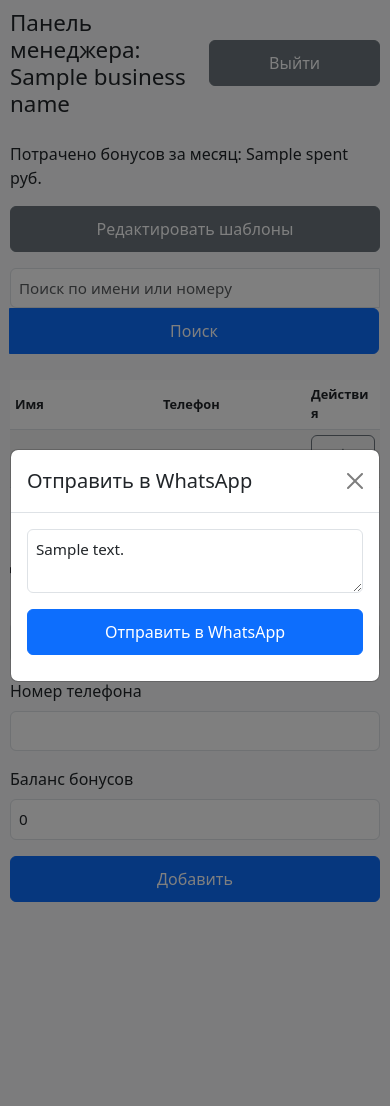
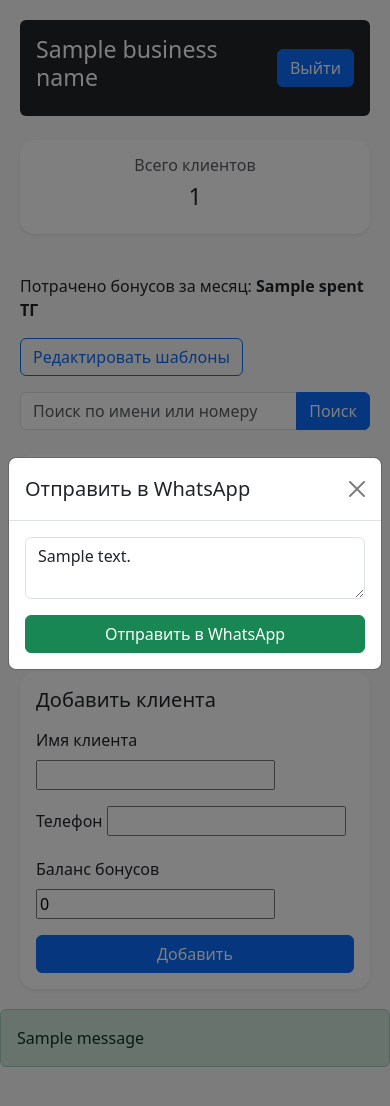
Before and after one commit to asaddd404/bonus_manager, a Django app: template core/templates/core/dashboard.html in a window 390 px wide. Shown: the top 1106 px of the page. Run offline with Django 4.2, Linux system fonts and the light colour scheme; tables that the repository leaves empty hold one stand-in row (values such as "Sample post"); the template is opened without the code that fills it: values that come from a table or form of the project are taken from there, most other values are stand-ins (such as "Sample title", 1, 10 or a date in 2020); one stand-in notice (Sample message) is shown.

Commit message:
last version 1.02.

```diff
--- a/core/templates/core/dashboard.html
+++ b/core/templates/core/dashboard.html
@@ -9,126 +9,57 @@
   <style>
     body {
       background-color: #f8f9fa;
-      overflow-x: hidden;
     }
     .dashboard-container {
-      padding: 15px;
-      max-width: 100%;
+      padding: 20px;
     }
-    .table-responsive {
-      margin-bottom: 20px;
-      overflow-x: auto;
+    .card {
+      border-radius: 15px;
     }
-    .table {
-      width: 100%;
-      table-layout: fixed;
-    }
-    .table th, .table td {
-      word-wrap: break-word;
-      overflow-wrap: break-word;
-      white-space: normal;
+    .table td, .table th {
       vertical-align: middle;
     }
-    .table th:nth-child(1), .table td:nth-child(1) { /* Имя */
-      width: 30%;
+    .badge {
+      font-size: 0.9rem;
+      padding: 0.5em 0.8em;
     }
-    .table th:nth-child(2), .table td:nth-child(2) { /* Телефон */
-      width: 30%;
-    }
-    .table th:nth-child(3), .table td:nth-child(3) { /* Действия */
-      width: 40%;
-    }
-    .action-btn {
-      padding: 6px 10px;
-      font-size: 0.85rem;
-    }
-    .dropdown-menu {
-      min-width: 120px;
-    }
-    .dropdown-item {
-      font-size: 0.85rem;
-      padding: 6px 10px;
-    }
-    @media (max-width: 768px) {
-      h2 {
-        font-size: 1.4rem;
-      }
-      .btn {
-        width: 100%;
-        margin-bottom: 10px;
-        padding: 10px;
-        font-size: 1rem;
-      }
-      .action-btn {
-        font-size: 0.8rem;
-        padding: 8px;
-      }
-      .form-control, .form-select {
-        font-size: 0.95rem;
-        padding: 8px;
-      }
-      .modal-dialog {
-        margin: 10px;
-        max-width: 95%;
-      }
-      .table th, .table td {
-        padding: 6px;
-        font-size: 0.85rem;
-      }
-      .action-buttons {
-        display: none !important;
-      }
-      .action-dropdown {
-        display: block;
-      }
-      .table th:nth-child(1), .table td:nth-child(1) { /* Имя */
-        width: 35%;
-      }
-      .table th:nth-child(2), .table td:nth-child(2) { /* Телефон */
-        width: 35%;
-      }
-      .table th:nth-child(3), .table td:nth-child(3) { /* Действия */
-        width: 30%;
-      }
-    }
-    @media (min-width: 769px) {
-      .action-dropdown {
-        display: none !important;
-      }
-      .action-buttons {
-        display: flex !important;
-      }
-    }
-    @media (max-width: 576px) {
-      .dashboard-container {
-        padding: 10px;
-      }
-      .table th, .table td {
-        padding: 5px;
-        font-size: 0.8rem;
-      }
-      .table th:nth-child(1), .table td:nth-child(1) { /* Имя */
-        width: 40%;
-      }
-      .table th:nth-child(2), .table td:nth-child(2) { /* Телефон */
-        width: 40%;
-      }
-      .table th:nth-child(3), .table td:nth-child(3) { /* Действия */
-        width: 20%;
-      }
+    .btn-sm {
+      border-radius: 8px;
     }
   </style>
 </head>
 <body>
-  <div class="container dashboard-container">
-    <div class="d-flex justify-content-between align-items-center mb-3">
-      <h2>Панель менеджера: {{ business_name }}</h2>
-      <a href="{% url 'logout' %}" class="btn btn-secondary">Выйти</a>
+  <div class="container  dashboard-container ">
+    <div class="d-flex justify-content-between align-items-center mb-4 bg-dark p-3 rounded text-white">
+      <h3> {{ business_name }}</h3>
+       <form method="post" action="{% url 'logout' %}">
+  {% csrf_token %}
+  <button type="submit" class="btn btn-primary">Выйти</button>
+        </form>
+
+
     </div>
-    <p class="mb-3">Потрачено бонусов за месяц: {{ spent }} руб.</p>
-    <button type="button" class="btn btn-secondary mb-3" data-bs-toggle="modal" data-bs-target="#templateModal">Редактировать шаблоны</button>
 
-    <form method="get" class="mb-3">
+    <!-- Статистика -->
+    <div class="row mb-4">
+      <div class="col-12 col-md-6 mb-3">
+        <div class="card shadow-sm border-0">
+          <div class="card-body text-center">
+            <h6 class="text-muted">Всего клиентов</h6>
+            <h3>{{ clients.count }}</h3>
+          </div>
+        </div>
+      </div>
+
+    </div>
+
+    <p class="mb-3">Потрачено бонусов за месяц: <strong>{{ spent }} ТГ</strong></p>
+    <button type="button" class="btn btn-outline-primary mb-3" data-bs-toggle="modal" data-bs-target="#templateModal">
+      Редактировать шаблоны
+    </button>
+
+    <!-- Поиск -->
+    <form method="get" class="mb-4">
       <div class="input-group">
         <input type="text" class="form-control" name="search" value="{{ search_query }}" placeholder="Поиск по имени или номеру">
         <button class="btn btn-primary" type="submit">Поиск</button>
@@ -136,101 +67,98 @@
     </form>
 
     <div class="row">
+      <!-- Таблица клиентов -->
       <div class="col-12 col-md-8 mb-4">
+        <div class="card shadow-sm border-0">
+          <div class="card-body">
+            <h5 class="card-title mb-3">Список клиентов</h5>
             <div class="table-responsive">
-          <table class="table table-striped">
-            <thead>
+              <table class="table table-hover align-middle">
+                <thead class="table-dark">
                   <tr>
                     <th>Имя</th>
                     <th>Телефон</th>
+                    <th>Баланс</th>
                     <th>Действия</th>
                   </tr>
                 </thead>
                 <tbody>
                   {% for client in clients %}
                   <tr>
-                <td>{{ client.name }}</td>
+                    <td><strong>{{ client.name }}</strong></td>
                     <td>{{ client.phone }}</td>
                     <td>
-                  <!-- Кнопки для десктопа -->
-                  <div class="action-buttons d-flex flex-column flex-md-row gap-2">
-                    <button type="button" class="btn btn-primary action-btn" data-bs-toggle="modal" data-bs-target="#historyModal" onclick="loadHistory({{ client.id }})">История</button>
-                    <button type="button" class="btn btn-primary action-btn" data-bs-toggle="modal" data-bs-target="#bonusModal" data-client-id="{{ client.id }}">Бонус</button>
+                      {% if client.balance > 0 %}
+                        <span class="badge bg-success">{{ client.balance }} ТГ</span>
+                      {% elif client.balance == 0 %}
+                        <span class="badge bg-secondary">0 ТГ</span>
+                      {% else %}
+                        <span class="badge bg-danger">{{ client.balance }} ТГ</span>
+                      {% endif %}
+                    </td>
+                    <td>
+                      <div class="btn-group">
+                        <button type="button" class="btn btn-sm btn-outline-primary" data-bs-toggle="modal" data-bs-target="#historyModal" onclick="loadHistory({{ client.id }})">История</button>
+                        <button type="button" class="btn btn-sm btn-outline-success" data-bs-toggle="modal" data-bs-target="#bonusModal" data-client-id="{{ client.id }}">Бонус</button>
                         <form method="post" class="d-inline">
                           {% csrf_token %}
                           <input type="hidden" name="client_id" value="{{ client.id }}">
-                      <button type="submit" name="reset_balance" class="btn btn-danger action-btn" onclick="return confirm('Вы уверены?')">Обнулить</button>
+                          <button type="submit" name="reset_balance" class="btn btn-sm btn-outline-warning" onclick="return confirm('Вы уверены?')">Обнулить</button>
                         </form>
                         <form method="post" class="d-inline">
                           {% csrf_token %}
                           <input type="hidden" name="client_id" value="{{ client.id }}">
-                      <button type="submit" name="delete_client" class="btn btn-danger action-btn" onclick="return confirm('Вы уверены?')">Удалить</button>
+                          <button type="submit" name="delete_client" class="btn btn-sm btn-outline-danger" onclick="return confirm('Удалить клиента?')">Удалить</button>
                         </form>
-                  </div>
-                  <!-- Выпадающее меню для мобильных и планшетов -->
-                  <div class="action-dropdown dropdown">
-                    <button class="btn btn-outline-secondary action-btn" type="button" data-bs-toggle="dropdown" aria-expanded="false">
-                      <span>⋮</span>
-                    </button>
-                    <ul class="dropdown-menu">
-                      <li><a class="dropdown-item" href="#" data-bs-toggle="modal" data-bs-target="#historyModal" onclick="loadHistory({{ client.id }})">История</a></li>
-                      <li><a class="dropdown-item" href="#" data-bs-toggle="modal" data-bs-target="#bonusModal" data-client-id="{{ client.id }}">Бонус</a></li>
-                      <li>
-                        <form method="post" class="d-inline">
-                          {% csrf_token %}
-                          <input type="hidden" name="client_id" value="{{ client.id }}">
-                          <button type="submit" name="reset_balance" class="dropdown-item text-danger" onclick="return confirm('Вы уверены?')">Обнулить</button>
-                        </form>
-                      </li>
-                      <li>
-                        <form method="post" class="d-inline">
-                          {% csrf_token %}
-                          <input type="hidden" name="client_id" value="{{ client.id }}">
-                          <button type="submit" name="delete_client" class="dropdown-item text-danger" onclick="return confirm('Вы уверены?')">Удалить</button>
-                        </form>
-                      </li>
-                    </ul>
                       </div>
                     </td>
                   </tr>
                   {% endfor %}
                   {% if not clients %}
                   <tr>
-                  <td colspan="3" class="text-center">Клиентов пока нет</td>
+                    <td colspan="4" class="text-center text-muted">Клиентов пока нет</td>
                   </tr>
                   {% endif %}
                 </tbody>
               </table>
             </div>
           </div>
+        </div>
+      </div>
+
+      <!-- Добавить клиента -->
       <div class="col-12 col-md-4">
-        <h4 class="mb-3">Добавить клиента</h4>
+        <div class="card shadow-sm border-0">
+          <div class="card-body">
+            <h5 class="card-title mb-3">Добавить клиента</h5>
             <form method="post">
               {% csrf_token %}
               <input type="hidden" name="add_client" value="1">
               <div class="mb-3">
-            <label for="{{ add_form.name.id_for_label }}" class="form-label">Имя клиента</label>
-            <input type="text" name="{{ add_form.name.name }}" id="{{ add_form.name.id_for_label }}" class="form-control" value="{{ add_form.name.value|default_if_none:'' }}" required>
+                <label class="form-label">Имя клиента</label>
+                {{ add_form.name }}
                 {% if add_form.name.errors %}
-              <div class="text-danger">{{ add_form.name.errors }}</div>
+                  <div class="text-danger small">{{ add_form.name.errors }}</div>
                 {% endif %}
               </div>
               <div class="mb-3">
-            <label for="{{ add_form.phone.id_for_label }}" class="form-label">Номер телефона</label>
-            <input type="text" name="{{ add_form.phone.name }}" id="{{ add_form.phone.id_for_label }}" class="form-control" value="{{ add_form.phone.value|default_if_none:'' }}" data-inputmask="'mask': '+7(999)-999-99-99'" required>
+                <label class="form-label">Телефон</label>
+                {{ add_form.phone }}
                 {% if add_form.phone.errors %}
-              <div class="text-danger">{{ add_form.phone.errors }}</div>
+                  <div class="text-danger small">{{ add_form.phone.errors }}</div>
                 {% endif %}
               </div>
               <div class="mb-3">
-            <label for="{{ add_form.balance.id_for_label }}" class="form-label">Баланс бонусов</label>
-            <input type="number" step="0.01" name="{{ add_form.balance.name }}" id="{{ add_form.balance.id_for_label }}" class="form-control" value="{{ add_form.balance.value|default_if_none:'0' }}" required>
+                <label class="form-label">Баланс бонусов</label>
+                {{ add_form.balance }}
                 {% if add_form.balance.errors %}
-              <div class="text-danger">{{ add_form.balance.errors }}</div>
+                  <div class="text-danger small">{{ add_form.balance.errors }}</div>
                 {% endif %}
               </div>
-          <button type="submit" class="btn btn-primary">Добавить</button>
+              <button type="submit" class="btn btn-primary w-100">Добавить</button>
             </form>
+          </div>
+        </div>
       </div>
     </div>
   </div>
@@ -248,16 +176,16 @@
             {% csrf_token %}
             <input type="hidden" name="edit_templates" value="1">
             <div class="mb-3">
-              <label for="{{ template_form.accrual_template.id_for_label }}">Шаблон для начисления</label>
-              <textarea name="{{ template_form.accrual_template.name }}" id="{{ template_form.accrual_template.id_for_label }}" class="form-control" rows="3">{{ template_form.accrual_template.value|default_if_none:'' }}</textarea>
+              <label>Шаблон для начисления</label>
+              {{ template_form.accrual_template }}
             </div>
             <div class="mb-3">
-              <label for="{{ template_form.deduction_template.id_for_label }}">Шаблон для списания</label>
-              <textarea name="{{ template_form.deduction_template.name }}" id="{{ template_form.deduction_template.id_for_label }}" class="form-control" rows="3">{{ template_form.deduction_template.value|default_if_none:'' }}</textarea>
+              <label>Шаблон для списания</label>
+              {{ template_form.deduction_template }}
             </div>
             <div class="mb-3">
-              <label for="{{ template_form.reset_template.id_for_label }}">Шаблон для обнуления</label>
-              <textarea name="{{ template_form.reset_template.name }}" id="{{ template_form.reset_template.id_for_label }}" class="form-control" rows="3">{{ template_form.reset_template.value|default_if_none:'' }}</textarea>
+              <label>Шаблон для обнуления</label>
+              {{ template_form.reset_template }}
             </div>
             <button type="submit" class="btn btn-primary">Сохранить</button>
           </form>
@@ -280,26 +208,28 @@
             <input type="hidden" name="add_bonus" value="1">
             <input type="hidden" name="client_id" id="clientId">
             <div class="mb-3">
-              <label for="{{ bonus_form.amount.id_for_label }}">Сумма бонуса</label>
-              <input type="number" step="0.01" name="{{ bonus_form.amount.name }}" id="{{ bonus_form.amount.id_for_label }}" class="form-control" value="{{ bonus_form.amount.value|default_if_none:'' }}" required>
-              {% if bonus_form.amount.errors %}
-                <div class="text-danger">{{ bonus_form.amount.errors }}</div>
-              {% endif %}
+              <label>Сумма бонуса</label>
+              {{ bonus_form.amount }}
             </div>
             <div class="mb-3">
-              <label for="{{ bonus_form.type.id_for_label }}">Тип</label>
-              <select name="{{ bonus_form.type.name }}" id="{{ bonus_form.type.id_for_label }}" class="form-select">
-                {% for value, label in bonus_form.type.field.choices %}
-                  <option value="{{ value }}" {% if value == bonus_form.type.value %}selected{% endif %}>{{ label }}</option>
-                {% endfor %}
-              </select>
+              <label>Тип</label>
+              {{ bonus_form.type }}
             </div>
-            <button type="submit" class="btn btn-primary">Отправить</button>
+            <button type="submit" class="btn btn-primary w-100">Отправить</button>
           </form>
         </div>
       </div>
     </div>
   </div>
+{% if messages %}
+  <div class="mb-3">
+    {% for message in messages %}
+      <div class="alert alert-{{ message.tags }}">
+        {{ message }}
+      </div>
+    {% endfor %}
+  </div>
+{% endif %}
 
   <!-- History Modal -->
   <div class="modal fade" id="historyModal" tabindex="-1">
@@ -326,7 +256,7 @@
         </div>
         <div class="modal-body">
           <textarea class="form-control mb-3" id="waMessage">{{ wa_message }}</textarea>
-          <a href="{{ wa_url }}" target="_blank" class="btn btn-primary">Отправить в WhatsApp</a>
+          <a href="{{ wa_url }}" target="_blank" class="btn btn-success w-100">Отправить в WhatsApp</a>
         </div>
       </div>
     </div>
@@ -337,26 +267,21 @@
   <script>
     Inputmask().mask(document.querySelectorAll('[data-inputmask]'));
 
-    var bonusModal = document.getElementById('bonusModal')
+    var bonusModal = document.getElementById('bonusModal');
     bonusModal.addEventListener('show.bs.modal', function (event) {
-      var button = event.relatedTarget
-      var clientId = button.getAttribute('data-client-id')
-      document.getElementById('clientId').value = clientId
-    })
+      var button = event.relatedTarget;
+      var clientId = button.getAttribute('data-client-id');
+      document.getElementById('clientId').value = clientId;
+    });
 
     function loadHistory(clientId) {
       fetch('/history/' + clientId + '/')
-        .then(response => {
-          if (!response.ok) {
-            throw new Error('Клиент не найден');
-          }
-          return response.text();
-        })
+        .then(response => response.text())
         .then(html => {
           document.getElementById('historyContent').innerHTML = html;
         })
         .catch(error => {
-          document.getElementById('historyContent').innerHTML = '<p class="text-danger">Ошибка: ' + error.message + '</p>';
+          document.getElementById('historyContent').innerHTML = '<p class="text-danger">Ошибка загрузки истории</p>';
         });
     }
 
@@ -364,20 +289,6 @@
     var waModal = new bootstrap.Modal(document.getElementById('waModal'), {});
     waModal.show();
     {% endif %}
-
-    // Поддержка открытия модальных окон из выпадающего меню
-    document.querySelectorAll('.dropdown-item[data-bs-toggle="modal"]').forEach(item => {
-      item.addEventListener('click', function (event) {
-        event.preventDefault();
-        var targetModal = document.querySelector(this.getAttribute('data-bs-target'));
-        var clientId = this.getAttribute('data-client-id');
-        if (clientId) {
-          document.getElementById('clientId').value = clientId;
-        }
-        var modal = new bootstrap.Modal(targetModal);
-        modal.show();
-      });
-    });
   </script>
 </body>
 </html>
--- a/core/urls.py
+++ b/core/urls.py
@@ -1,8 +1,11 @@
 from django.urls import path
-from .views import dashboard, history
+from .views import *
+from .views import dashboard, history, logout_view, register
 
 urlpatterns = [
     path('', dashboard, name='dashboard'),
     path('dashboard/', dashboard, name='dashboard'),
     path('history/<int:client_id>/', history, name='history'),
+    path('logout/', logout_view, name='logout'),
+    path('register/', register, name='register'),
 ]
```
Also changed, not shown: core/templates/core/register.html (added, +12 -0 lines), core/views.py (+116 -29 lines). Lines whose indentation alone changed are shown as unchanged.
